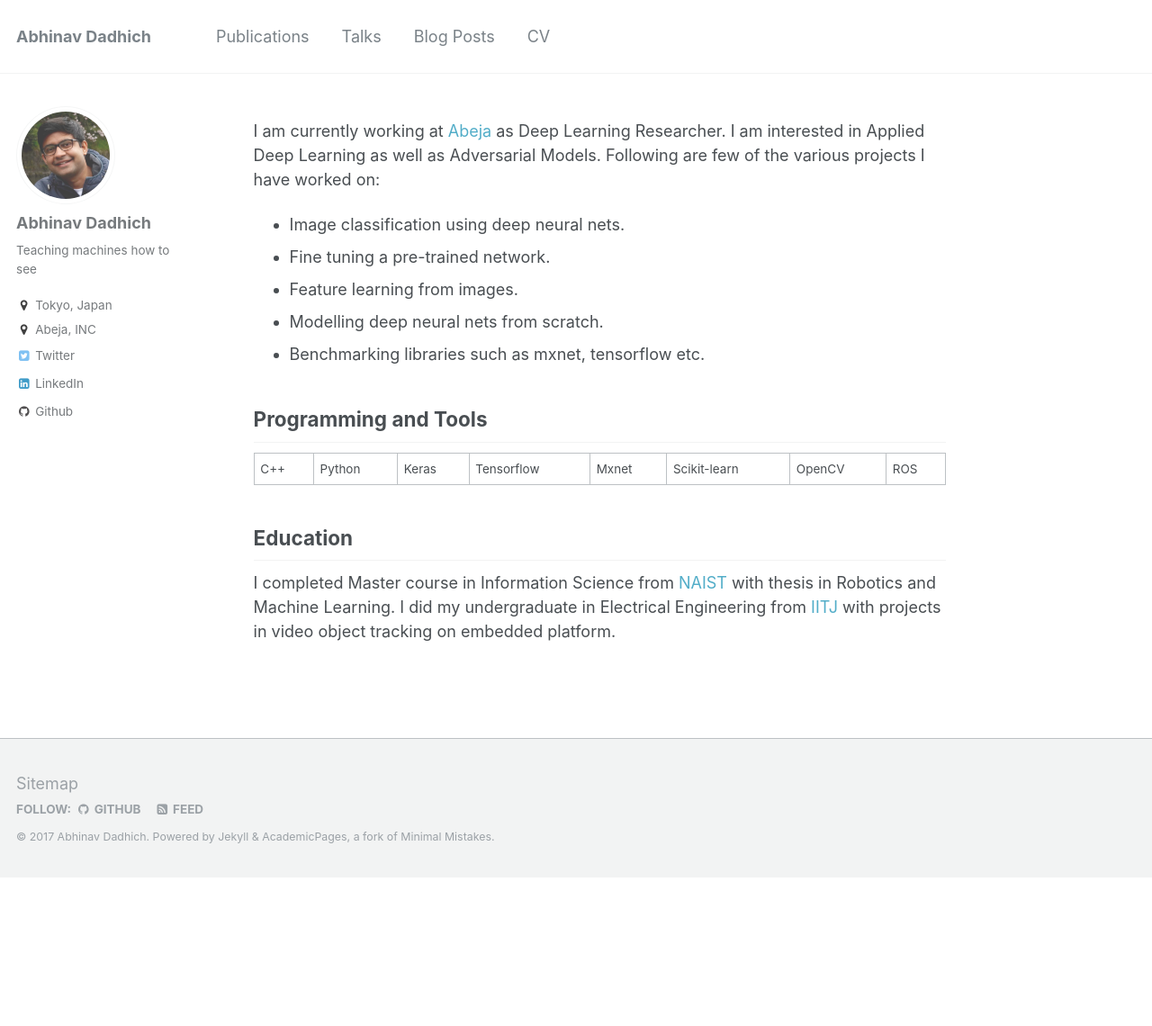
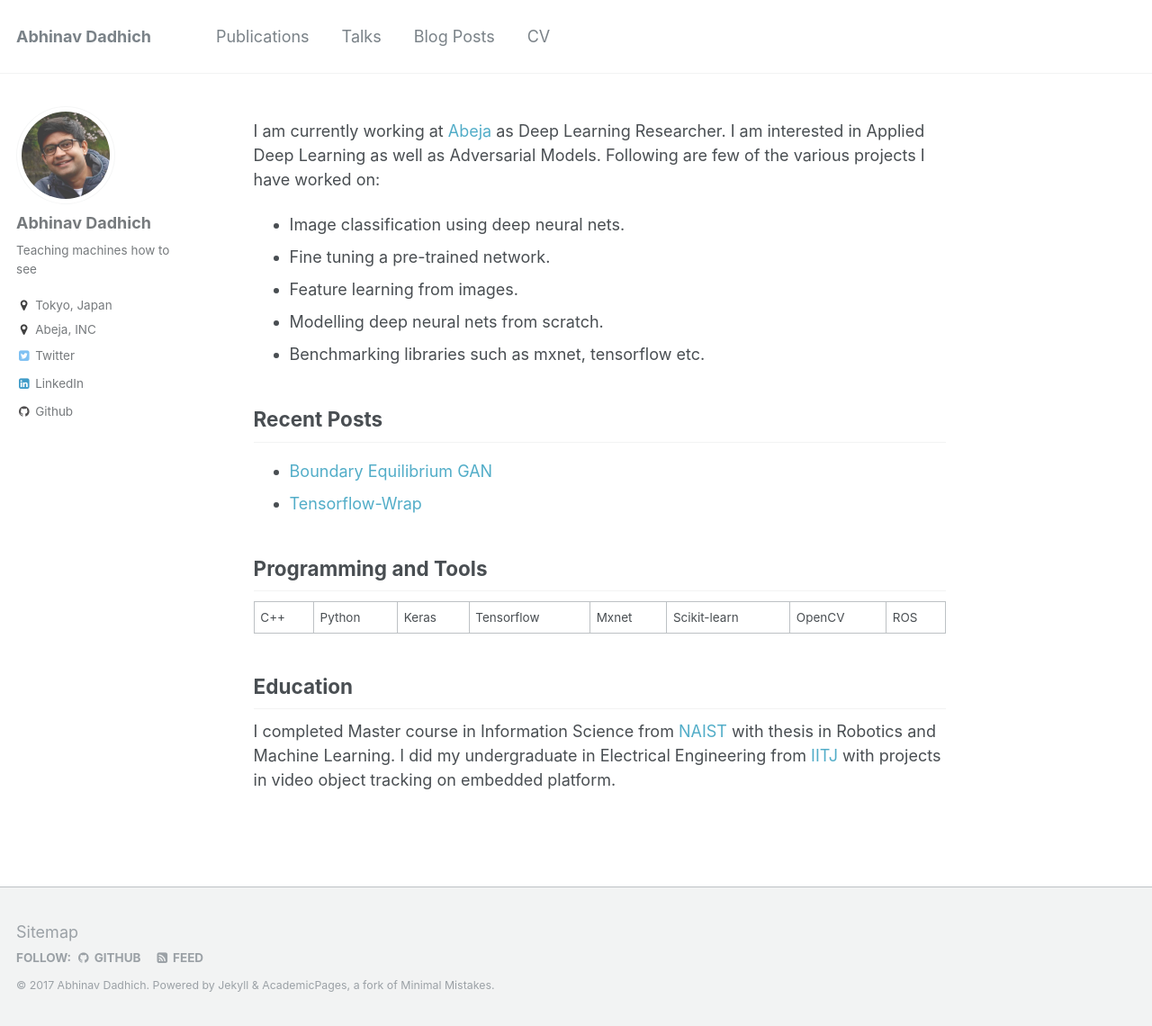
Before and after one commit to ResByte/ResByte.github.io, a Jekyll site: the page built from _pages/about.md, in a window 1280 px wide and 1140 px high. Shown: the whole window at 90% size. Built offline with Jekyll 4.4.1, drawn with Linux system fonts in a browser that asks for light colours.

Commit message:
adds recent posts

```diff
--- a/_pages/about.md
+++ b/_pages/about.md
@@ -18,6 +18,10 @@ Following are few of the various projects I have worked on:
 - Modelling deep neural nets from scratch.
 - Benchmarking libraries such as mxnet, tensorflow etc.
 
+## Recent Posts
+- [Boundary Equilibrium GAN](https://resbyte.github.io/posts/2017/04/david-began-17/)
+- [Tensorflow-Wrap](https://resbyte.github.io/posts/2017/03/tf-wrap/)
+
 ## Programming and Tools
 
 C++ | Python| Keras | Tensorflow | Mxnet | Scikit-learn | OpenCV | ROS
```
